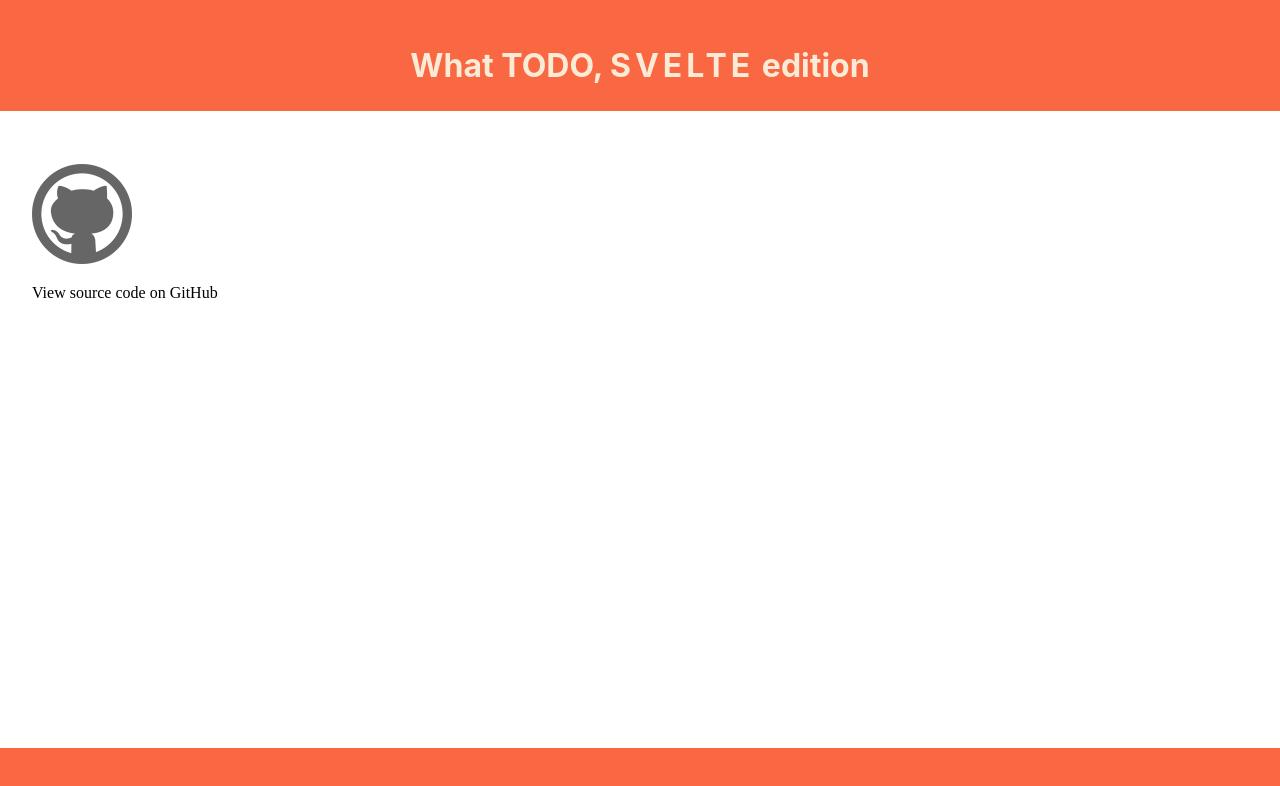
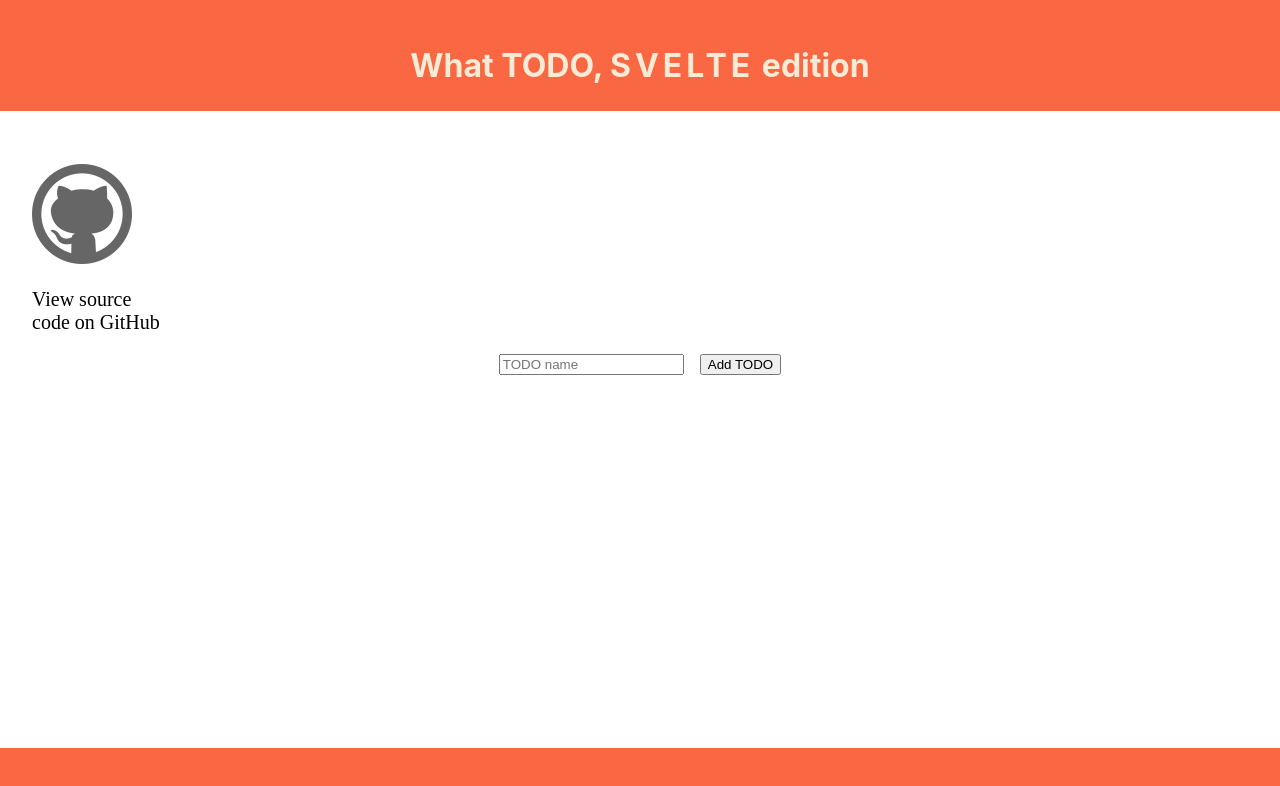
Before and after one commit to AidanLDev/svelte-todo, a SvelteKit app: page / in a window 1280 px wide. Shown: the top 786 px of the page. Built offline with nearby package versions, Linux system fonts and the light colour scheme.

Commit message:
Getting some TODO stuff set-up

```diff
--- a/src/components/GHLink.svelte
+++ b/src/components/GHLink.svelte
@@ -4,16 +4,26 @@
 
 <div>
 	<a href="https://github.com/AidanLDev/svelte-todo" target="_blank">
-    <img  src={gitHubLogo} alt="GitHub logo" height="100px" width="100px"/>
+		<img src={gitHubLogo} alt="GitHub logo" height="100px" width="100px" />
 		<p>View source code on GitHub</p>
 	</a>
 </div>
 
 <style>
+	div {
+		width: 130px;
+	}
 	a {
 		text-decoration: none;
 		color: inherit;
 		outline: 0;
 		cursor: pointer;
 	}
+	p {
+		font-size: 20px;
+		text-decoration: none;
+	}
+	p:hover {
+		text-decoration: underline;
+	}
 </style>
--- /dev/null
+++ b/src/components/TODOCard.svelte
@@ -0,0 +1,8 @@
+<script lang="ts">
+	export let toDos: string[];
+	$: console.log(toDos);
+</script>
+
+<div>
+	{toDos}
+</div>
--- /dev/null
+++ b/src/layout/TODOContainer.svelte
@@ -0,0 +1,37 @@
+<script lang="ts">
+	import TodoCard from '../components/TODOCard.svelte';
+
+	let todoValue: string;
+	const toDos: string[] = [];
+	const handleSubmit = () => {
+		console.log('pushing: ', todoValue, 'Into: ', toDos);
+		toDos.push(todoValue);
+	};
+	$: console.log(toDos);
+</script>
+
+<div class="todo-container">
+	<input
+		type="text"
+		id="todo-input"
+		placeholder="TODO name"
+		bind:value={todoValue}
+		on:keydown={(e) => {
+			if (e.code === 'Enter') {
+				return handleSubmit();
+			}
+		}}
+	/>
+	<button on:click={handleSubmit}>Add TODO</button>
+	<TodoCard {toDos} />
+</div>
+
+<style>
+	.todo-container {
+		display: flex;
+		justify-content: center;
+	}
+	input {
+		margin-right: 16px;
+	}
+</style>
--- a/src/routes/+page.svelte
+++ b/src/routes/+page.svelte
@@ -1,9 +1,12 @@
 <script>
-    import AppContainer from "../layout/AppContainer.svelte";
-    import Title from "../components/Title.svelte";
-	import GhLink from "../components/GHLink.svelte";
+	import AppContainer from '../layout/AppContainer.svelte';
+	import Title from '../components/Title.svelte';
+	import GhLink from '../components/GHLink.svelte';
+	import TodoContainer from '../layout/TODOContainer.svelte';
 </script>
+
 <Title />
 <AppContainer>
-   <GhLink />
+	<GhLink />
+	<TodoContainer />
 </AppContainer>
```
Lines whose indentation alone changed are shown as unchanged.
